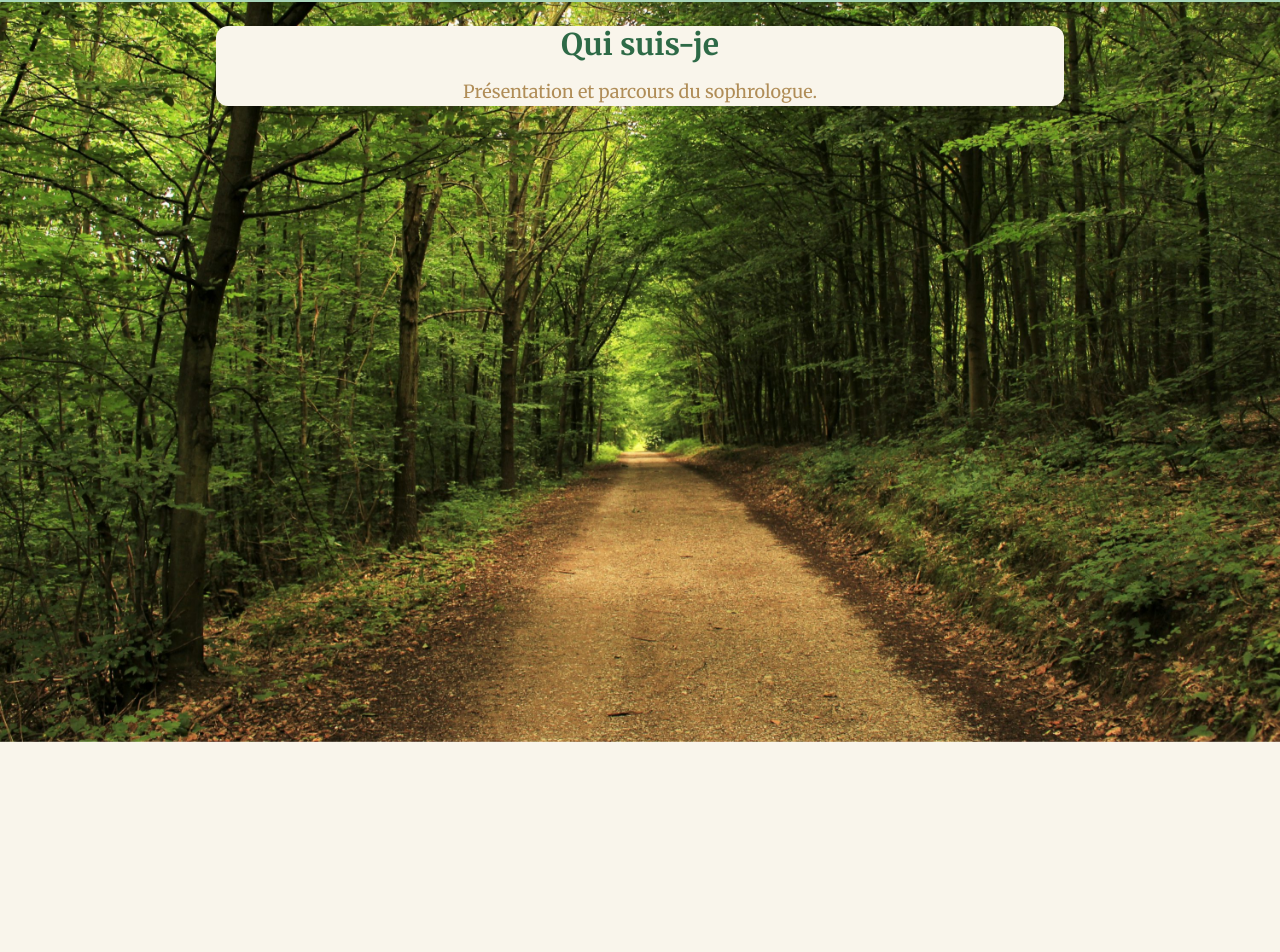
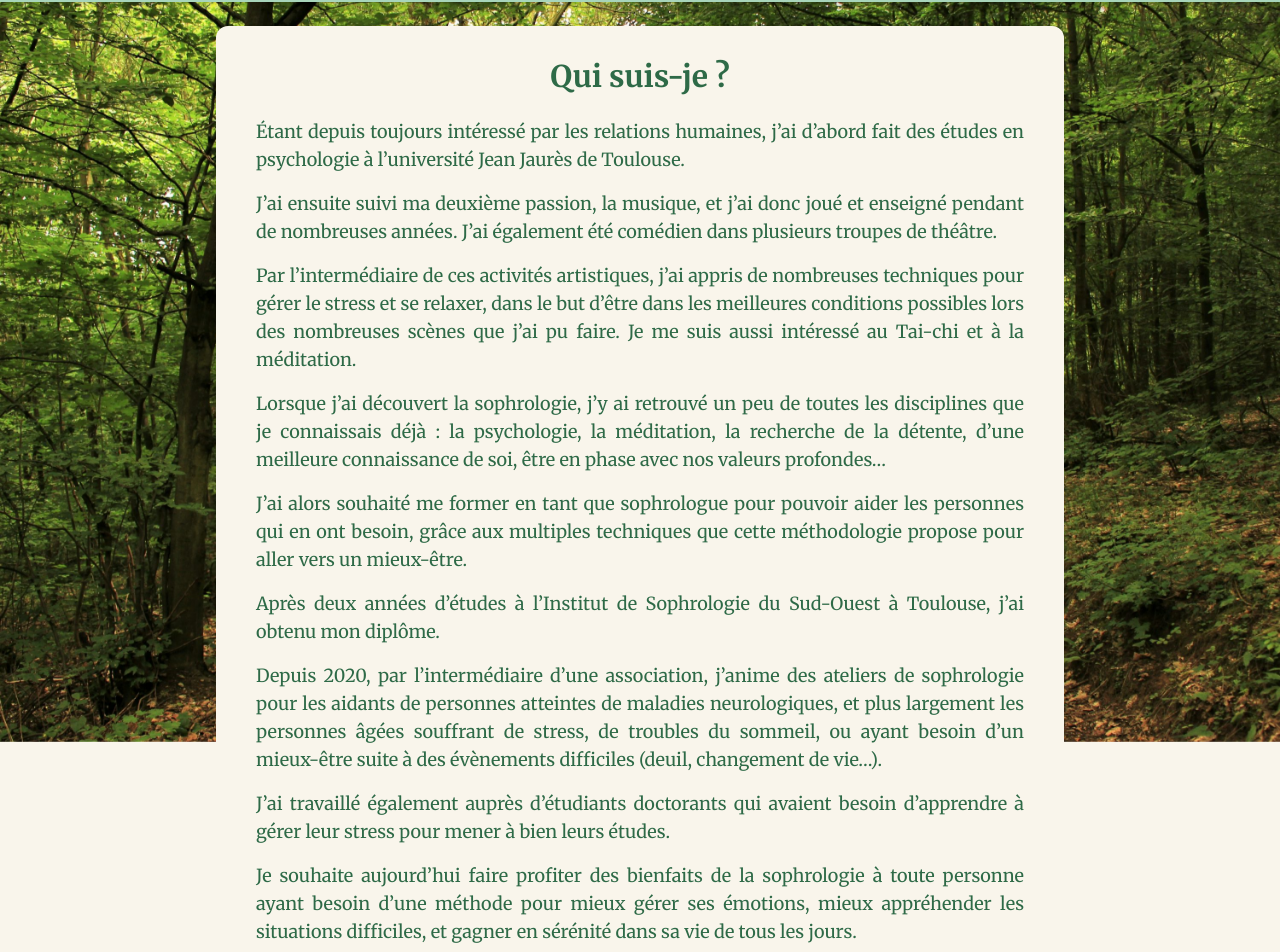
Before and after one commit to Metheor31Game/SiteSophrologue, a Next.js app in the folder vitrine/: page /sophrologue in a window 1280 px wide. Shown: the part 58-1010 px from the top of the page. Before the commit the page ends 800 px from the top, so only its background shows below. Built offline with nearby package versions, Linux system fonts and the light colour scheme.

Commit message:
maps + modification

```diff
--- a/vitrine/app/contact/page.tsx
+++ b/vitrine/app/contact/page.tsx
@@ -21,11 +21,25 @@ export default function ContactPage() {
         <p className="text-vert-fonce">Tél: 06 61 19 88 50</p>
         <p className="text-vert-fonce">Email: raji.elmasri@gmail.com</p>
       </div>
+      {/* Carte Google Maps */}
+      <div className="w-full max-w-2xl mx-auto mb-6 rounded-xl overflow-hidden shadow-md">
+        <iframe
+          title="Localisation du cabinet"
+          src="https://www.google.com/maps/embed?pb=!1m18!1m12!1m3!1d2897.039483381842!2d1.3138313654881735!3d43.4388913498842!2m3!1f0!2f0!3f0!3m2!1i1024!2i768!4f13.1!3m3!1m2!1s0x12aec9a79fc067a3%3A0xf7467b0c03f93ee0!2s7%20Esp.%20du%20Muretain%2C%2031600%20Muret!5e0!3m2!1sfr!2sfr!4v1745570738494!5m2!1sfr!2sfr"
+
+          width="100%"
+          height="400"
+          style={{ border: 0 }}
+          allowFullScreen
+          loading="lazy"
+          referrerPolicy="no-referrer-when-downgrade"
+        ></iframe>
+      </div>
 
       {/* Horaires */}
       <div className="bg-beige-sable shadow-md rounded-xl p-6 w-full max-w-md mx-auto mb-6">
         <h2 className="text-xl font-semibold text-marron-doux mb-4">
-          Horaires d'ouverture
+          Horaires d&apos;ouverture
         </h2>
         <table className="w-full text-left border-collapse">
           <tbody>
--- a/vitrine/app/page.tsx
+++ b/vitrine/app/page.tsx
@@ -2,21 +2,25 @@ export default function HomePage() {
   return (
     <div className="bg-blanc-casse rounded-xl text-center p-6">
       <h1 className="text-4xl font-bold text-vert-fonce mb-6">
-        Sophrologue
+        Raji Elmasri{" "}
       </h1>
 
       <p className="text-lg text-marron-doux leading-relaxed mb-6">
-        Raji Elmasri{" "}
+        📜 Sophrologue d&apos;iplômé de l&apos;ISSO
       </p>
 
       <div className="bg-beige-sable shadow-md rounded-xl p-6 mb-6 w-full max-w-3xl mx-auto">
         <h2 className="text-3xl font-semibold text-marron-doux mb-4"></h2>
-        <p className="text-marron-doux leading-relaxed mb-4">
+        <p className="text-vert-fonce leading-relaxed mb-4">
           <ul>
             <li>Mieux gérer son stress et ses émotions</li>
+            <br></br>
             <li>Développer la confiance en soi</li>
+            <br></br>
             <li>Lutter contre les troubles du sommeil</li>
+            <br></br>
             <li>Apprendre à mieux maîtriser son mental</li>
+            <br></br>
             <li>Préparer un examen...</li>
           </ul>
         </p>
--- a/vitrine/app/sophrologie/page.tsx
+++ b/vitrine/app/sophrologie/page.tsx
@@ -2,7 +2,7 @@ export default function SophrologiePage() {
   return (
     <div className="bg-blanc-casse rounded-xl text-center p-6">
       <h1 className="text-4xl font-bold text-vert-fonce mb-6">
-        Découvrez la Sophrologie : Une Clé vers l'Équilibre Intérieur
+        Découvrez la Sophrologie : Une Clé vers l&apos;Équilibre Intérieur
       </h1>
 
       {/* Introduction immersive */}
@@ -28,27 +28,27 @@ export default function SophrologiePage() {
         </p>
         <ul className="text-marron-doux text-left list-disc pl-6 space-y-2">
           <li>
-            ✨ Réduction du{" "}
-            <span className="font-semibold">stress et de l'anxiété</span>
+            Réduction du{" "}
+            <span className="font-semibold">stress et de l&apos;anxiété</span>
           </li>
           <li>
-            💤 Amélioration du <span className="font-semibold">sommeil</span> et
+            Amélioration du <span className="font-semibold">sommeil</span> et
             de la récupération
           </li>
           <li>
-            🧘 Développement de la{" "}
+            Développement de la{" "}
             <span className="font-semibold">
               confiance en soi et de l’estime de soi
             </span>
           </li>
           <li>
-            🌀 Gestion des{" "}
+            Gestion des{" "}
             <span className="font-semibold">
               émotions et des douleurs chroniques
             </span>
           </li>
           <li>
-            🎯 Amélioration de la{" "}
+            Amélioration de la{" "}
             <span className="font-semibold">
               concentration et de la performance
             </span>
@@ -66,29 +66,29 @@ export default function SophrologiePage() {
         </p>
         <ul className="text-marron-doux text-left list-disc pl-6 space-y-2">
           <li>
-            👩‍💼 <span className="font-semibold">Gestion du stress</span> en
+            <span className="font-semibold">Gestion du stress</span> en
             entreprise et amélioration du bien-être au travail
           </li>
           <li>
-            🏃 <span className="font-semibold">Préparation mentale</span> des
+            <span className="font-semibold">Préparation mentale</span> des
             sportifs et des artistes
           </li>
           <li>
-            🤰{" "}
+            {" "}
             <span className="font-semibold">
               Accompagnement des femmes enceintes
             </span>{" "}
             pour un accouchement serein
           </li>
           <li>
-            🩺{" "}
+            {" "}
             <span className="font-semibold">
               Soutien dans les traitements médicaux
             </span>{" "}
             (douleurs chroniques, fatigue, burn-out...)
           </li>
           <li>
-            🎓{" "}
+            {" "}
             <span className="font-semibold">
               Aide à la concentration et à la préparation aux examens
             </span>
@@ -99,7 +99,7 @@ export default function SophrologiePage() {
       {/* Déroulement d'une séance */}
       <div className="bg-beige-sable shadow-md rounded-xl p-6 mb-6 w-full max-w-3xl mx-auto">
         <h2 className="text-3xl font-semibold text-marron-doux mb-4">
-          🕊 Déroulement d'une Séance
+          🕊 Déroulement d&apos;une Séance
         </h2>
         <p className="text-marron-doux leading-relaxed mb-4">
           Une séance de sophrologie dure en moyenne{" "}
@@ -108,17 +108,17 @@ export default function SophrologiePage() {
         </p>
         <ul className="text-marron-doux text-left list-decimal pl-6 space-y-3">
           <li>
-            <span className="font-semibold">🗣 Accueil et échange :</span>{" "}
+            <span className="font-semibold">Accueil et échange :</span>{" "}
             Discussion pour cerner vos besoins et définir l’objectif de la
             séance.
           </li>
           <li>
-            <span className="font-semibold">🧘‍♂️ Exercices pratiques :</span>{" "}
+            <span className="font-semibold">Exercices pratiques :</span>{" "}
             Enchaînement de techniques de respiration, relaxation et
             visualisation.
           </li>
           <li>
-            <span className="font-semibold">📝 Retour d’expérience :</span>{" "}
+            <span className="font-semibold">Retour d’expérience :</span>{" "}
             Partage des ressentis et conseils pour intégrer la sophrologie dans
             le quotidien.
           </li>
--- a/vitrine/app/sophrologue/page.tsx
+++ b/vitrine/app/sophrologue/page.tsx
@@ -1,10 +1,71 @@
 export default function SophrologuePage() {
   return (
-    <div className="bg-blanc-casse rounded-xl text-center">
-      <h1 className="text-3xl font-bold text-vert-fonce">Qui suis-je</h1>
-      <p className="mt-4 text-lg text-marron-doux">
-        Présentation et parcours du sophrologue.
-      </p>
+    <div className="bg-blanc-casse rounded-xl text-center p-8 space-y-6">
+      <h1 className="text-3xl font-bold text-vert-fonce">Qui suis-je ?</h1>
+
+      <div className="text-lg text-vert-fonce space-y-4 text-left max-w-3xl mx-auto text-justify">
+        <p>
+          Étant depuis toujours intéressé par les relations humaines, j’ai d’abord fait des études en
+          psychologie à l’université Jean Jaurès de Toulouse.
+        </p>
+
+        <p>
+          J’ai ensuite suivi ma deuxième passion, la musique, et j’ai donc joué et enseigné pendant de nombreuses années.
+          J’ai également été comédien dans plusieurs troupes de théâtre.
+        </p>
+
+        <p>
+          Par l’intermédiaire de ces activités artistiques, j’ai appris de nombreuses techniques pour gérer le stress
+          et se relaxer, dans le but d’être dans les meilleures conditions possibles lors des nombreuses scènes
+          que j’ai pu faire. Je me suis aussi intéressé au Tai-chi et à la méditation.
+        </p>
+
+        <p>
+          Lorsque j’ai découvert la sophrologie, j’y ai retrouvé un peu de toutes les disciplines que je connaissais déjà :
+          la psychologie, la méditation, la recherche de la détente, d’une meilleure connaissance de soi, être en phase avec
+          nos valeurs profondes…
+        </p>
+
+        <p>
+          J’ai alors souhaité me former en tant que sophrologue pour pouvoir aider les personnes qui en ont besoin,
+          grâce aux multiples techniques que cette méthodologie propose pour aller vers un mieux-être.
+        </p>
+
+        <p>
+          Après deux années d’études à l’Institut de Sophrologie du Sud-Ouest à Toulouse, j’ai obtenu mon diplôme.
+        </p>
+
+        <p>
+          Depuis 2020, par l’intermédiaire d’une association, j’anime des ateliers de sophrologie pour les aidants
+          de personnes atteintes de maladies neurologiques, et plus largement les personnes âgées souffrant de stress,
+          de troubles du sommeil, ou ayant besoin d’un mieux-être suite à des évènements difficiles
+          (deuil, changement de vie…).
+        </p>
+
+        <p>
+          J’ai travaillé également auprès d’étudiants doctorants qui avaient besoin d’apprendre à gérer leur stress
+          pour mener à bien leurs études.
+        </p>
+
+        <p>
+          Je souhaite aujourd’hui faire profiter des bienfaits de la sophrologie à toute personne ayant besoin
+          d’une méthode pour mieux gérer ses émotions, mieux appréhender les situations difficiles,
+          et gagner en sérénité dans sa vie de tous les jours.
+        </p>
+      </div>
+      {/* Appel à l'action */}
+      <div className="mt-8">
+      <h2 className="text-2xl font-semibold text-marron-doux mb-2">
+        🌟 Prêt à découvrir la sophrologie ?
+      </h2>
+      <p className="text-lg text-marron-doux mb-4">Prenez rendez-vous !</p>
+      <a
+        href="/contact"
+        className="bg-vert-fonce text-white font-semibold px-6 py-3 rounded-full shadow-md hover:bg-vert-doux transition"
+      >
+        📅 Prendre rendez-vous
+      </a>
     </div>
+  </div>
   );
 }
```
